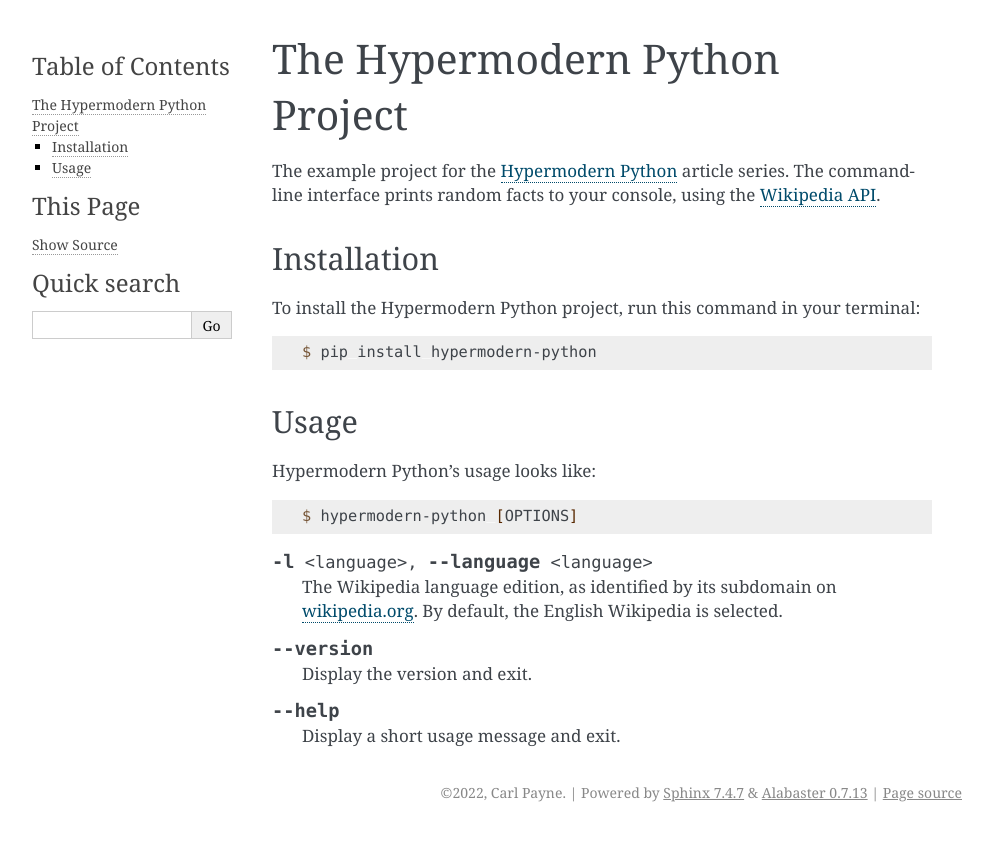
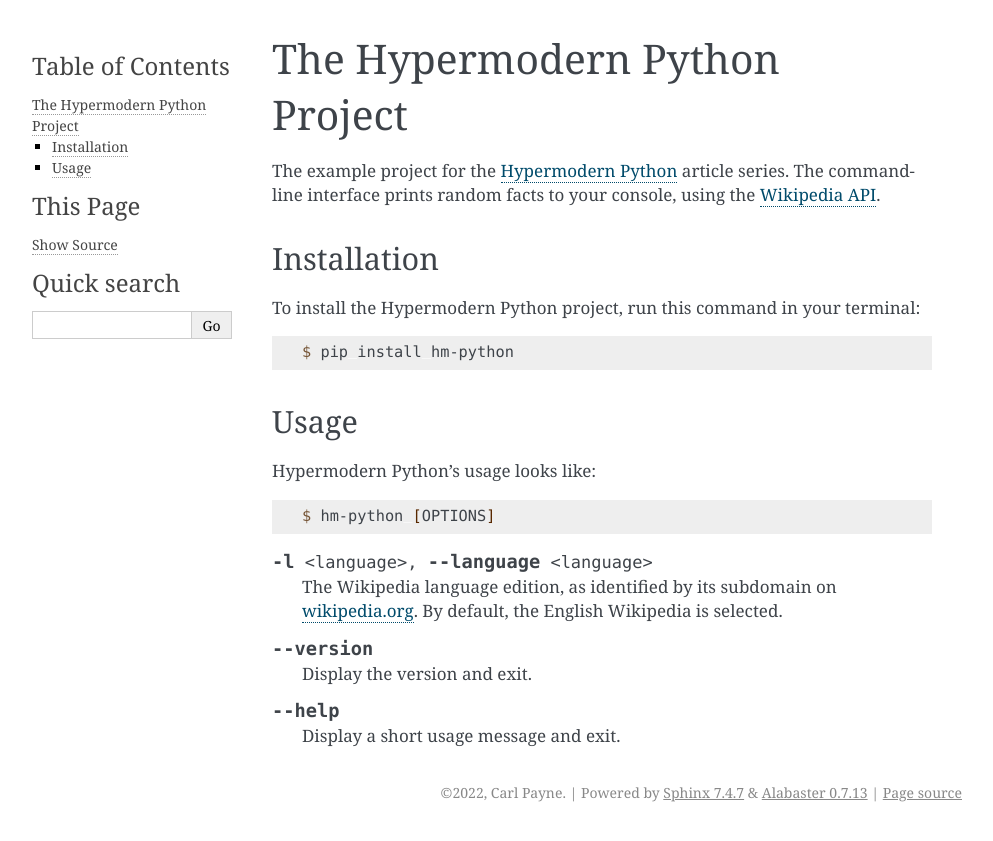
Before and after one commit to carlpayne/hm-python, a Sphinx documentation site: the page built from docs/index.rst, in a window 1280 px wide. Shown: the top 841 px of the page, without its empty margins (148-1141 px from the left). Built offline with Sphinx 7.4.7, drawn with Linux system fonts in a browser that asks for light colours.

```diff
--- a/docs/index.rst
+++ b/docs/index.rst
@@ -23,7 +23,7 @@ run this command in your terminal:
 
 .. code-block:: console
 
-   $ pip install hypermodern-python
+   $ pip install hm-python
 
 
 Usage
@@ -33,7 +33,7 @@ Hypermodern Python's usage looks like:
 
 .. code-block:: console
 
-   $ hypermodern-python [OPTIONS]
+   $ hm-python [OPTIONS]
 
 .. option:: -l <language>, --language <language>
 
```
